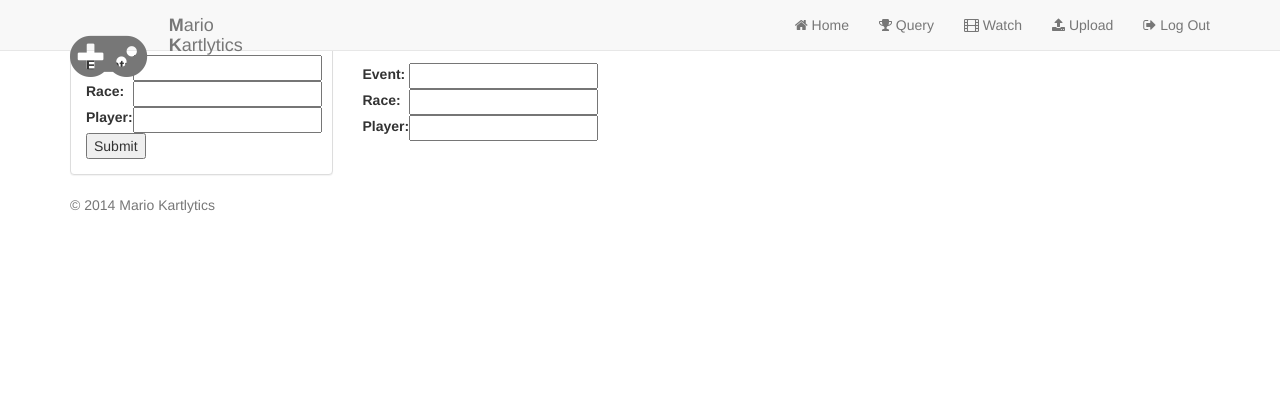
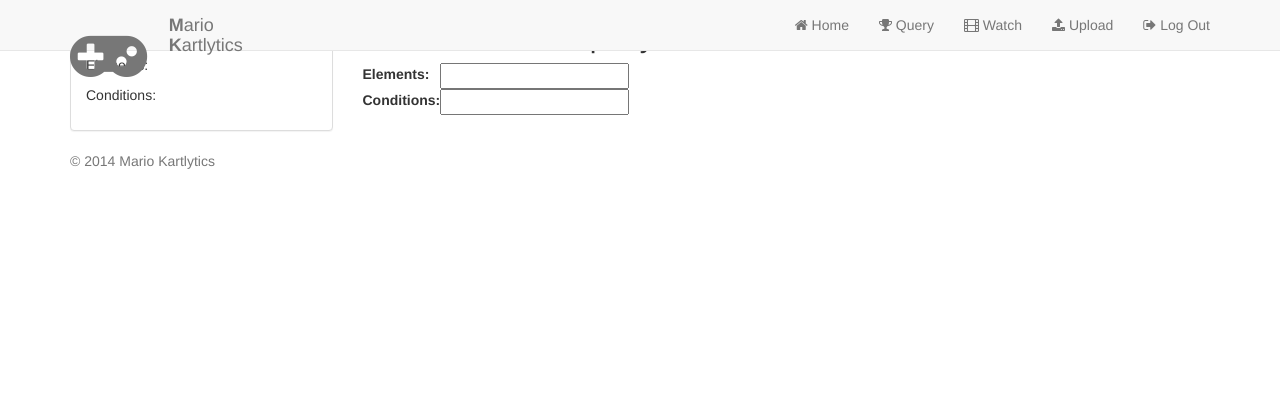
Before and after one commit to kartyboyz/n64-website, a Django app: page /query/ in a window 1280 px wide. Shown: the top 420 px of the page. Run offline with Django 3.2, Linux system fonts and the light colour scheme; some libraries are stand-ins or nearby versions.

Commit message:
added requirements.txt, changed base and query

```diff
--- a/n64/forms.py
+++ b/n64/forms.py
@@ -1,11 +1,10 @@
 from django import forms
 
 class QueryForm(forms.Form):
+    Elements = forms.CharField(required=False)
+    Conditions = forms.CharField(required=False)
+
+class VideoForm(forms.Form):
     event = forms.CharField(required=False)
     race = forms.CharField(required=False)
     player = forms.CharField(required=False)
-
-class QueryForm(forms.Form):
-    event = forms.CharField(required=False)
-    race = forms.CharField(required=False)
-    player = forms.CharField(required=False)
--- a/n64/templates/base.html
+++ b/n64/templates/base.html
@@ -9,18 +9,23 @@
   </head>
 
   <body>
-  <div id="wrap">
+    <div id="wrap">
     {% block navbar %}
         {% include "include/navbar.html" %}
     {% endblock %}
     {% block content %}
         <div id="container">
-        {% block sidebar %}
-        {% endblock %}
-        <div id='main_content'>
-          {% block main %}Content goes here{% endblock %}
+            {% block sidebar %}
+            {% endblock %}
+            <div class="row">
+                <div class="col-md-9">
+                {% block main %}
+                Content goes here
+                {% endblock %}
+                </div>
+            </div>
         </div>
-      </div>
+    </div>
     {% endblock %}
     <div id="footer">
       {% block footer %}
--- a/n64/templates/query.html
+++ b/n64/templates/query.html
@@ -8,16 +8,11 @@
             <div class="col-md-3 sidebar">
                 <div class="panel panel-default" >
                     <div class="panel-heading">
-                        <h3 class="panel-title">Please enter query!</h3>
+                        <h3 class="panel-title">Query language:</h3>
                     </div>
                     <div class="panel-body">
-                        <form action="" method="post">
-                            <table>
-                                {{ form.as_table }}
-                            </table>
-                            {% csrf_token %}
-                            <input type="submit" value="Submit">
-                        </form>
+                        <p>Elements:</br>
+                        <p>Conditions:</br>
                     </div>
                 </div>
             </div>
@@ -28,9 +23,15 @@
                     {{ form.as_table }}
                 </table>
             </div>
+            <div class="col-md-9 content">
+                <h2><i class="fa fa-cloud"></i> Please enter another query: </h2>
+                <table>
+                    {{ form.as_table }}
+                </table>
+            </div>
             {% else %}
             <div class="col-md-9 content">
-                <h2><i class="fa fa-cloud"></i> Results:</h2>
+                <h2><i class="fa fa-cloud"></i> Please enter query: </h2>
                 <table>
                     {{ form.as_table }}
                 </table>
--- /dev/null
+++ b/requirements.txt
@@ -0,0 +1,3 @@
+Django==1.6.2
+requests==2.2.1
+wsgiref==0.1.2
```
Also changed, not shown: 3 other files.
